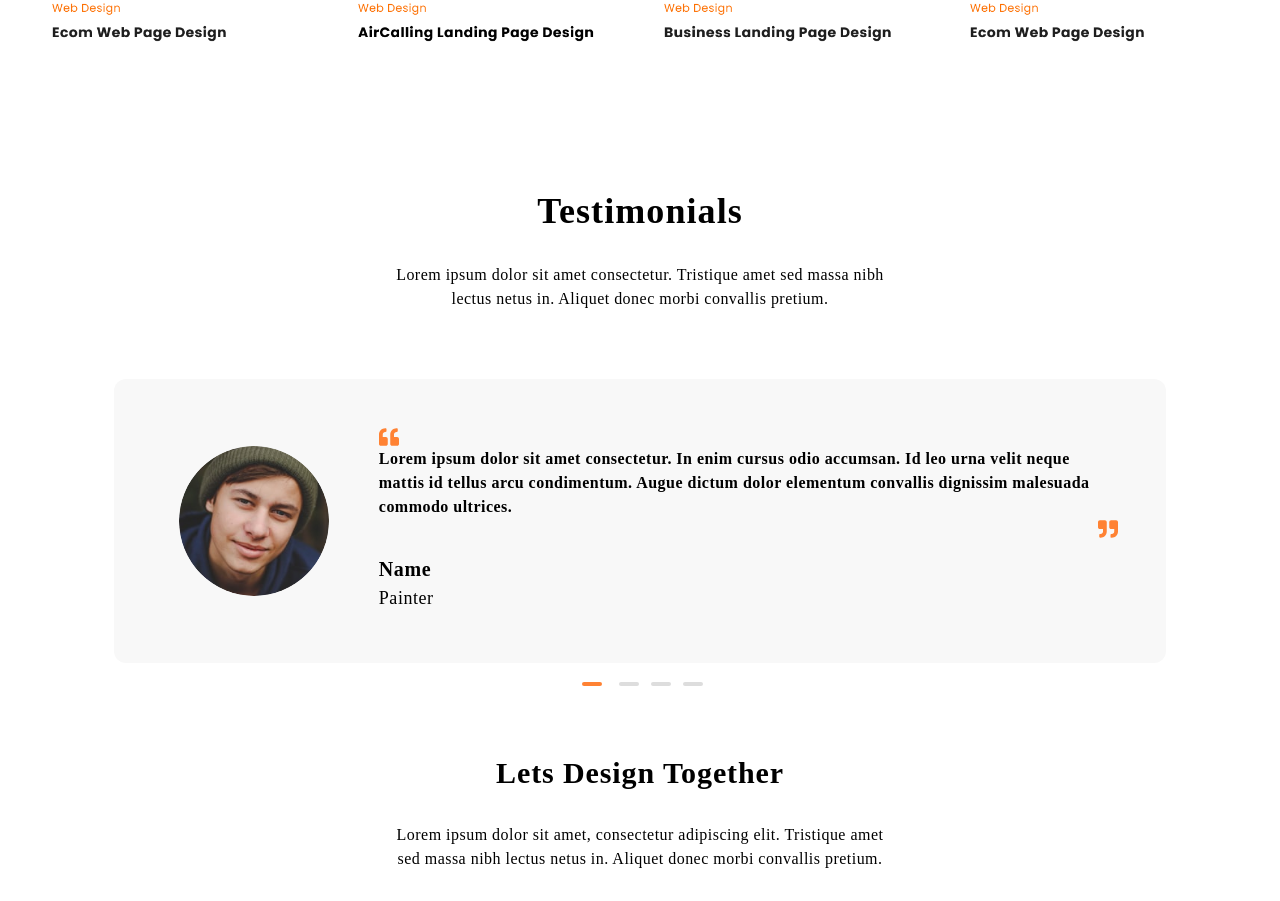
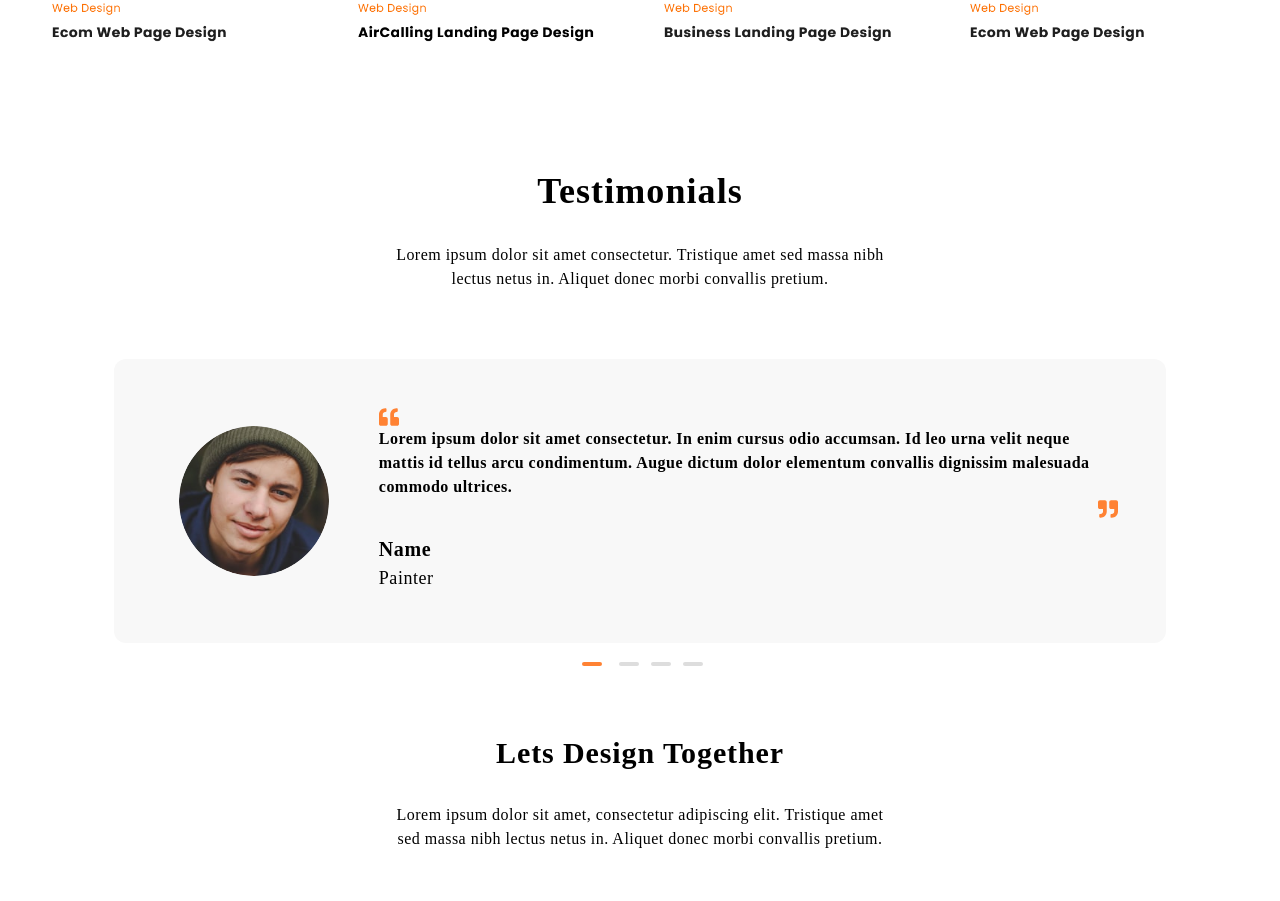
Before and after one commit to TurinSadia/Personal-Portfolio-Sample, a Next.js app: page / in a window 1280 px wide. Shown: the part 2600-3501 px from the top of the page. Built offline with nearby package versions, Linux system fonts and the light colour scheme.

Commit message:
Update Testimonial.tsx

```diff
--- a/src/components/Testimonial.tsx
+++ b/src/components/Testimonial.tsx
@@ -48,7 +48,7 @@
   };
 
   return (
-    <div className="container mx-auto px-4 py-10 sm:px-6 lg:px-8">
+    <div className="container mx-auto px-4 pt-5 pb-10 sm:px-6 lg:px-8">
       <div className="paragraph-text py-5 text-center">
         <h2 className="font-bold text-3xl sm:text-4xl py-2">Testimonials</h2>
         <p className="py-6 text-justify md:text-center max-w-md md:max-w-lg mx-auto text-sm md:text-base">
```
